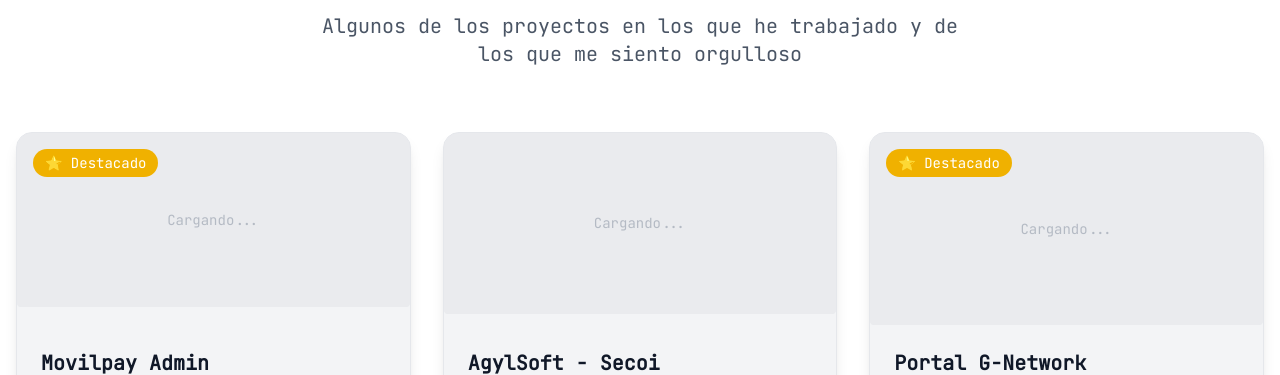
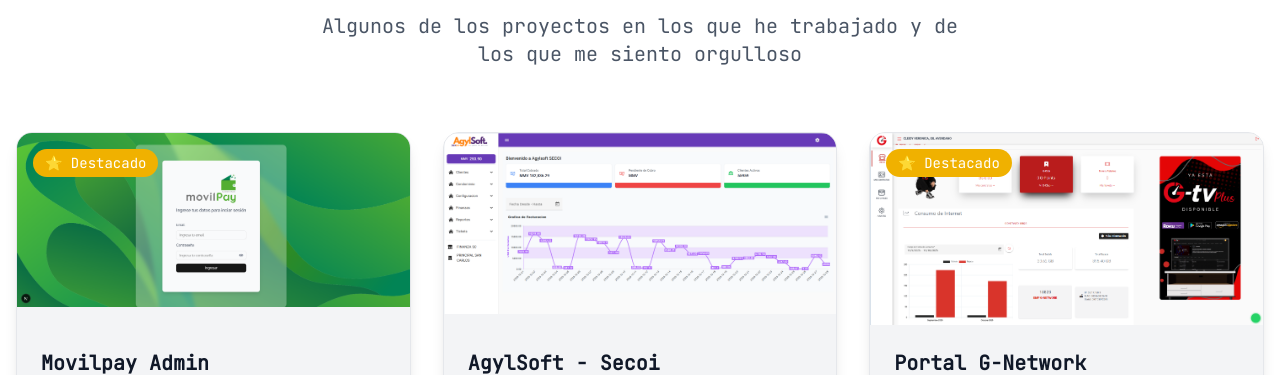
Before and after one commit to cleidygil/cv-portafolio, a Next.js app: page / in a window 1280 px wide. Shown: the part 3023-3398 px from the top of the page. Built offline with nearby package versions, Linux system fonts and the light colour scheme; a web font is replaced by a local one.

Commit message:
Deploy vercel

```diff
--- a/next.config.ts
+++ b/next.config.ts
@@ -1,19 +1,31 @@
 /** @type {import('next').NextConfig} */
-
-const isProd = process.env.NODE_ENV === 'production';
-const repoName = 'https://github.com/cleidygil/cv-portafolio'; // ⚠️ CAMBIA POR EL NOMBRE REAL
-
 const nextConfig = {
-  output: 'export',
-  trailingSlash: true,
-  basePath: isProd ? `/${repoName}` : '',
-  assetPrefix: isProd ? `/${repoName}/` : '',
+  // Vercel maneja automáticamente el optimizado de imágenes
   images: {
-    unoptimized: true
+    domains: [], // Agrega dominios externos si usas imágenes de otros sitios
   },
+  // Habilitar todas las características de Next.js
   experimental: {
     appDir: true,
-  }
+  },
+  // Opcional: Configurar headers para mejor cache
+  async headers() {
+    return [
+      {
+        source: '/(.*)',
+        headers: [
+          {
+            key: 'X-Frame-Options',
+            value: 'DENY',
+          },
+          {
+            key: 'X-Content-Type-Options',
+            value: 'nosniff',
+          },
+        ],
+      },
+    ];
+  },
 };
 
-module.exports = nextConfig;
+export default nextConfig;
--- a/src/components/ui/Image.tsx
+++ b/src/components/ui/Image.tsx
@@ -1,9 +1,8 @@
 'use client'
 
 import { useState } from 'react'
-import { useBasePath } from '@/hooks/useBasePath'
+import NextImage from 'next/image'
 import { ImageProps } from '@/lib/type'
-import NextImage from 'next/image'
 
 const Image: React.FC<ImageProps> = ({
   src,
@@ -13,10 +12,10 @@
   height,
   fallback = '/images/placeholder.jpg',
   priority = false,
+  onLoad,
+  onError,
   ...props
 }) => {
-  const basePath = useBasePath()
-  const [imageSrc, setImageSrc] = useState<string>(`${basePath}${src}`)
   const [hasError, setHasError] = useState<boolean>(false)
   const [isLoading, setIsLoading] = useState<boolean>(true)
 
@@ -24,12 +23,13 @@
     if (!hasError) {
       console.warn(`Error loading image: ${src}`)
       setHasError(true)
-      setImageSrc(`${basePath}${fallback}`)
+      onError?.()
     }
   }
 
   const handleLoad = (): void => {
     setIsLoading(false)
+    onLoad?.()
   }
 
   return (
@@ -40,12 +40,16 @@
         </div>
       )}
       <NextImage
-        src={imageSrc}
+        src={hasError ? fallback : src}
         alt={alt}
         width={width}
         height={height}
-        className={`transition-opacity duration-300 ${isLoading ? 'opacity-0' : 'opacity-100'}`}
-        onLoadingComplete={handleLoad}
+        className={`
+          ${className}
+          transition-opacity duration-300
+          ${isLoading ? 'opacity-0' : 'opacity-100'}
+        `}
+        onLoad={handleLoad}
         onError={handleError}
         priority={priority}
         {...props}
--- a/src/lib/type.ts
+++ b/src/lib/type.ts
@@ -58,4 +58,6 @@
   className?: string
   fallback?: string
   priority?: boolean
+  onLoad?: () => void
+  onError?: () => void
 }
```
Also changed, not shown: vercel.json (added).
